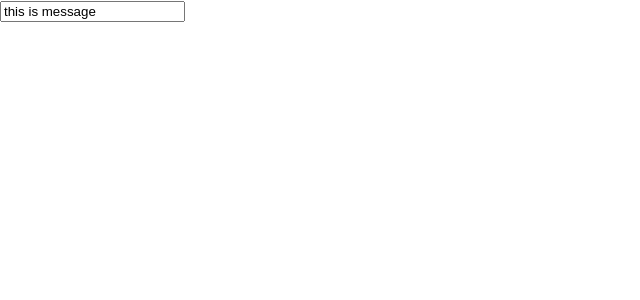
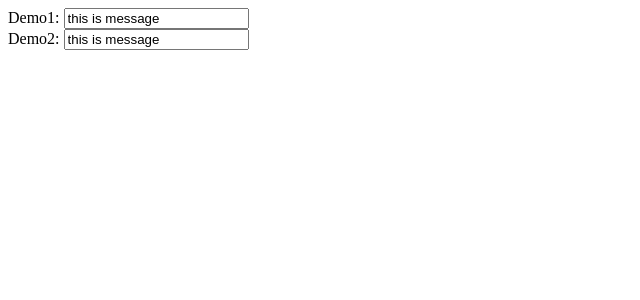
Before and after one commit to heycn/react-basic, a React (Create React App) app: page / in a window 1280 px wide. Shown: the top 300 px of the page, without its empty margins (0-640 px from the left). Built offline with nearby package versions, Linux system fonts and the light colour scheme.

Commit message:
受控组件

```diff
--- a/src/App.js
+++ b/src/App.js
@@ -1,7 +1,6 @@
-import React from 'react'
-import './index.css'
+import React, { useState } from 'react'
 
-class Demo extends React.Component {
+class Demo1 extends React.Component {
   constructor(props) {
     super(props)
     this.state = {
@@ -9,29 +8,39 @@ class Demo extends React.Component {
     }
   }
 
-  fn = e => {
-    this.setState({
-      message: e.target.value
-    })
-  }
+  fn = e => this.setState({ message: e.target.value })
 
   render() {
     return (
-      <>
-        <input
-          type='text'
-          value={this.state.message}
-          onChange={e => this.fn(e)}
-        />
-      </>
+      <input
+        type='text'
+        value={this.state.message}
+        onChange={e => this.fn(e)}
+      />
     )
   }
+}
+
+const Demo2 = () => {
+  const [message, setMessage] = useState('this is message')
+
+  const changeInput = e => setMessage(e.target.value)
+
+  return (
+    <input
+      type='text'
+      value={message}
+      onChange={e => changeInput(e)}
+    />
+  )
 }
 
 export default function App() {
   return (
     <>
-      <Demo />
+      Demo1: <Demo1 />
+      <br />
+      Demo2: <Demo2 />
     </>
   )
 }
--- a/src/index.css
+++ /dev/null
@@ -1,18 +0,0 @@
-body {
-  margin: 0;
-  font-family: -apple-system, BlinkMacSystemFont, 'Segoe UI', 'Roboto', 'Oxygen',
-    'Ubuntu', 'Cantarell', 'Fira Sans', 'Droid Sans', 'Helvetica Neue',
-    sans-serif;
-  -webkit-font-smoothing: antialiased;
-  -moz-osx-font-smoothing: grayscale;
-}
-
-code {
-  font-family: source-code-pro, Menlo, Monaco, Consolas, 'Courier New',
-    monospace;
-}
-
-.active {
-  color: aqua;
-  font-size: 18px;
-}
--- a/src/index.js
+++ b/src/index.js
@@ -1,6 +1,5 @@
 import React from 'react'
 import ReactDOM from 'react-dom/client'
-import './index.css'
 import App from './App'
 
 const root = ReactDOM.createRoot(document.getElementById('root'))
```
